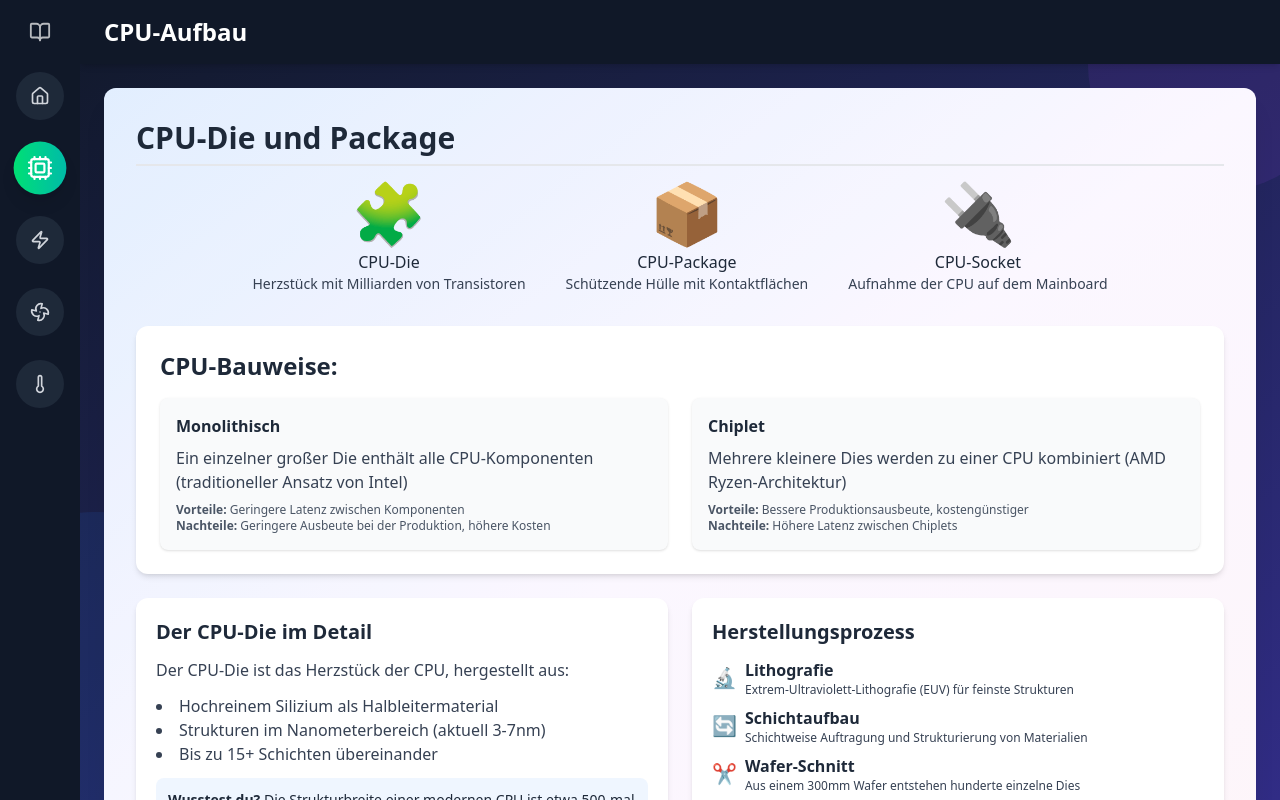
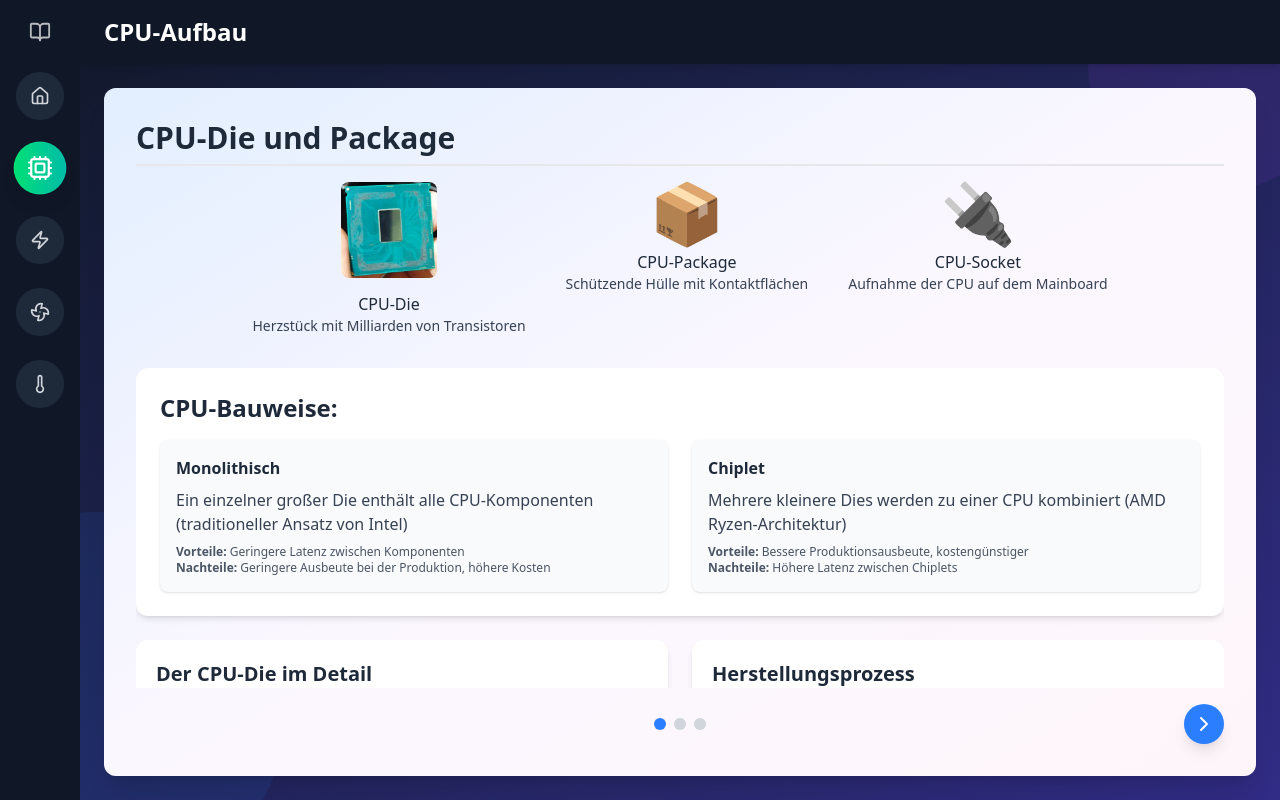
Before and after one commit to HendrikHoemberg/CpuUndKuehlung, a React (Vite) app: page / in a window 1280 px wide. Both pictures are taken after a click on the button 40 px from the left and 168 px from the top of the page. Built offline with nearby package versions, Linux system fonts and the light colour scheme.

Commit message:
Image-test

```diff
--- a/src/App.jsx
+++ b/src/App.jsx
@@ -57,20 +57,20 @@ function App() {
   }, [isMobileMenuOpen]);
 
   return (
-    <div className="flex flex-col lg:flex-row h-screen bg-gradient-to-br from-gray-900 to-indigo-900 text-white overflow-hidden relative">
+    <div className="flex flex-col lg:flex-row lg:h-screen min-h-screen bg-gradient-to-br from-gray-900 to-indigo-900 text-white relative">
       <Sidebar
         activePage={activePage}
         setActivePage={setActivePage}
         isMobileOpen={isMobileMenuOpen}
         onClose={closeMobileMenu}
       />
-      <div className="flex flex-col flex-1 z-10 overflow-hidden">
+      <div className="flex flex-col flex-1 z-10 lg:overflow-hidden">
         <TopBar
           title={getTitleForPage(activePage)}
           onMenuClick={toggleMobileMenu}
         />
-        <main className="flex-1 overflow-hidden p-4 md:p-6">
-          <div className="h-full w-full">
+        <main className="flex-1 p-4 md:p-6 lg:overflow-hidden">
+          <div className="w-full lg:h-full">
             {pages[activePage]}
           </div>
         </main>
--- a/src/components/Flyer.jsx
+++ b/src/components/Flyer.jsx
@@ -1,7 +1,7 @@
 import { useState, useEffect } from 'react';
 import { ChevronLeft, ChevronRight } from 'lucide-react';
 
-const InteractiveImage = ({ emoji, alt, description, position = "top" }) => {
+const InteractiveImage = ({ emoji, img, alt, description, position = "top" }) => {
   const [isHovering, setIsHovering] = useState(false);
 
   const positionClasses = {
@@ -13,8 +13,8 @@ const InteractiveImage = ({ emoji, alt, description, position = "top" }) => {
 
   return (
     <div className="relative inline-block group" onMouseEnter={() => setIsHovering(true)} onMouseLeave={() => setIsHovering(false)}>
-      <div className="text-6xl cursor-pointer transition-transform duration-300 hover:scale-110 interactive-emoji">
-        {emoji}
+      <div className="cursor-pointer transition-transform duration-300 hover:scale-110 interactive-emoji">
+        {img ? img : <div className="text-6xl">{emoji}</div>}
       </div>
 
       {/* Thought bubble */}
@@ -94,17 +94,17 @@ const Flyer = ({ pages, title }) => {
   const theme = colorThemes[currentPage % colorThemes.length];
 
   return (
-    <div className="mx-auto relative w-full flex flex-col">
-      <div className={`rounded-xl shadow-xl flex flex-col w-full
+    <div className="mx-auto relative w-full flex flex-col h-full">
+      <div className={`rounded-xl shadow-xl flex flex-col w-full h-full
                       bg-gradient-to-br from-blue-100 via-purple-50 to-pink-50 ${theme.text} transition-all duration-500 relative
                       ${isFlipping ? 'scale-95 opacity-80' : 'scale-100 opacity-100'}`}>
         {/* Transparency overlay */}
         <div className="absolute inset-0 bg-white opacity-20 pointer-events-none rounded-xl z-0" />
         {/* Content area */}
-        <div className="relative flex flex-col p-4 sm:p-6 md:p-8">
+        <div className={`relative flex flex-col p-4 sm:p-6 md:p-8 ${!isMobile ? 'h-full' : ''}`}>
           {/* Flyer content */}
-          <div className="relative z-10">
-            <div className={`flyer-content ${isMobile ? 'mobile-view' : ''}`}>
+          <div className={`relative z-10 w-full ${!isMobile ? 'flex-1 overflow-auto' : ''}`}>
+            <div className={`flyer-content ${isMobile ? 'mobile-view' : ''} w-full`}>
               {pages[currentPage]}
             </div>
           </div>
--- a/src/index.css
+++ b/src/index.css
@@ -44,7 +44,7 @@ body {
   -moz-osx-font-smoothing: grayscale;
   overflow-x: hidden;
   width: 100%;
-  height: 100%;
+  min-height: 100vh;
   position: relative;
 }
 
--- a/src/pages/Einfuehrung.jsx
+++ b/src/pages/Einfuehrung.jsx
@@ -48,9 +48,6 @@ const Einfuehrung = ({ activePage, setActivePage }) => {
 
           <div className="bg-white shadow-md p-4 rounded-xl">
             <h3 className="font-bold text-2xl mb-4 text-gray-800">Warum ist Kühlung wichtig?</h3>
-            <p className="text-lg text-gray-700 mb-4">
-              Die elektrischen Schaltkreise in CPUs erzeugen Wärme durch elektrischen Widerstand. Ohne ausreichende Kühlung können Temperaturen schnell auf über 100°C ansteigen.
-            </p>
             <div className="grid grid-cols-2 gap-4 mt-4">
               <div className="bg-green-50 rounded-lg p-4">
                 <p className="text-xl text-green-800 font-bold">Effektive Kühlung ermöglicht:</p>
--- a/src/pages/cpuAufbau.jsx
+++ b/src/pages/cpuAufbau.jsx
@@ -10,7 +10,7 @@ const CpuAufbau = () => {
         <div className="flex justify-center gap-10 mb-8">
           <div className="text-center">
             <InteractiveImage
-              emoji="🧩"
+              img={<img src="/CpuUndKuehlung/images/CPU-Die.jpg" className="w-24 h-24 object-cover rounded-lg" alt="CPU Die" />}
               alt="CPU Die"
               description="Auf einem modernen CPU-Die können sich über 50 Milliarden Transistoren befinden!"
               position="bottom"
```
Also changed, not shown: public/images/CPU-Die.jpg (added), 4 other files (tests, documents, lock files or other folders).
